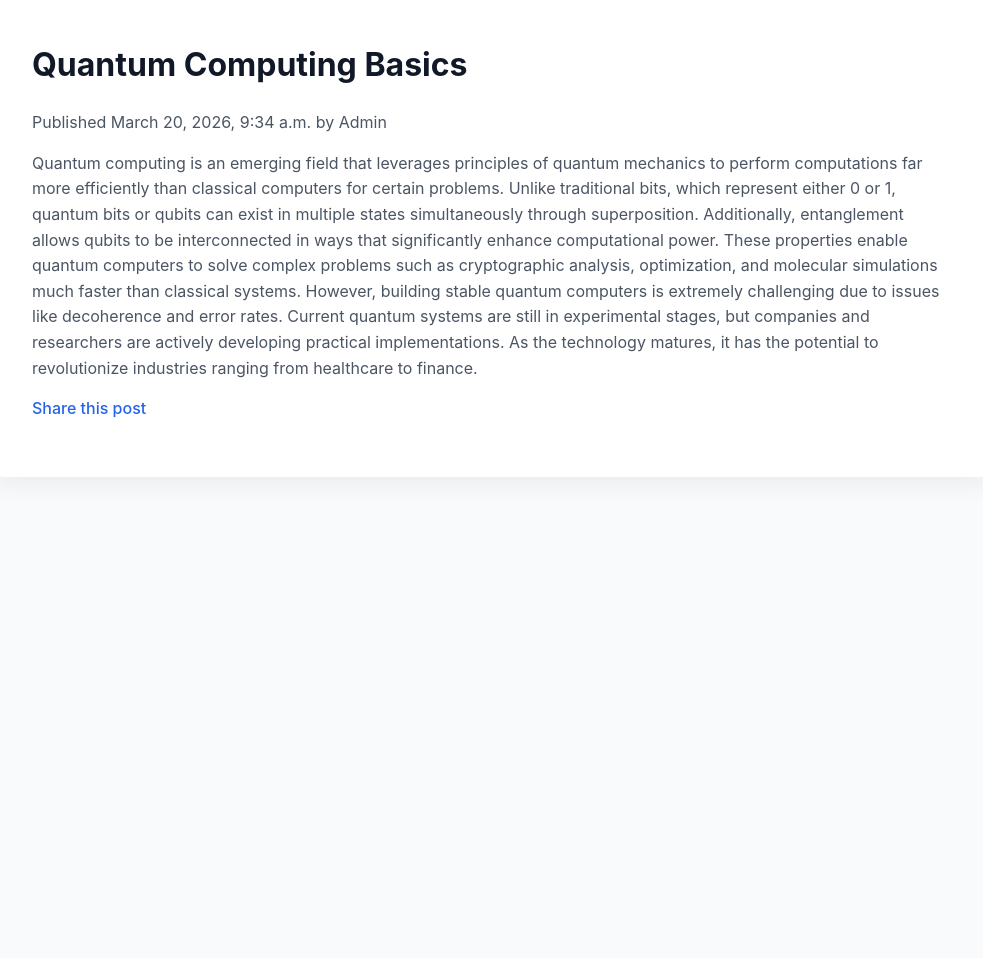
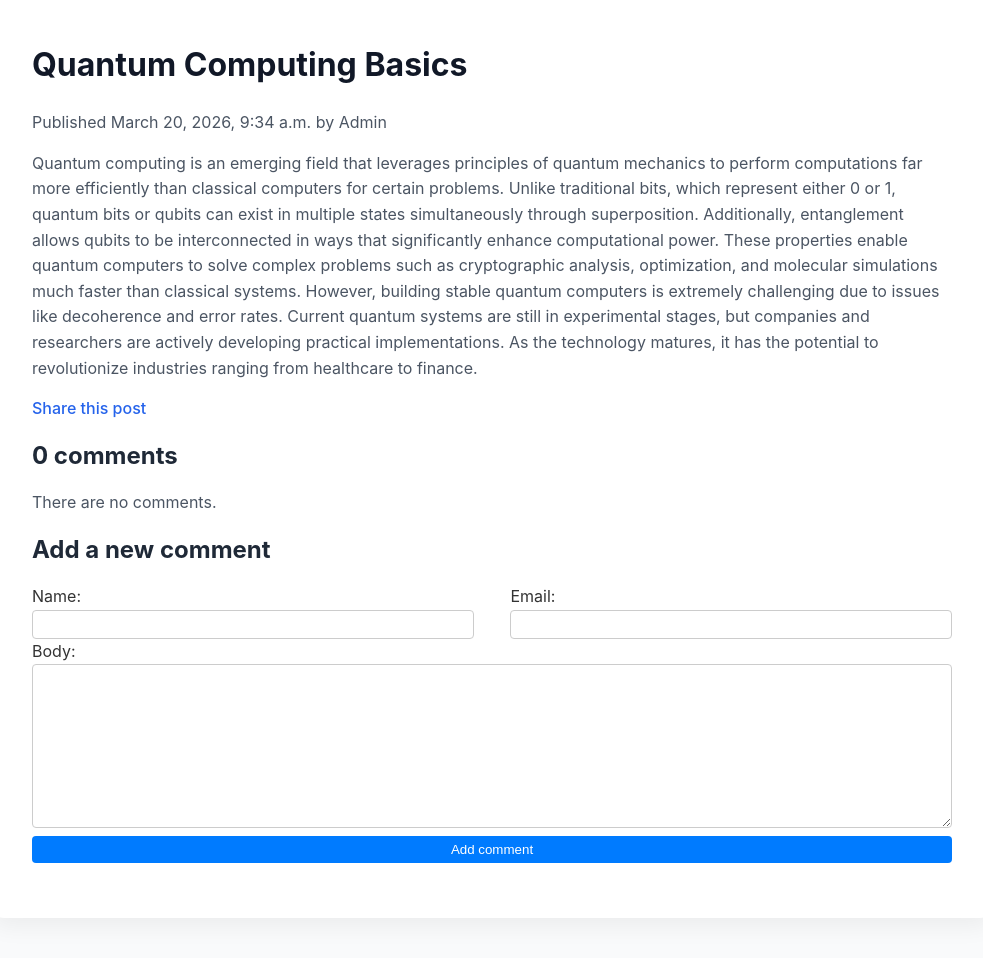
Before and after one commit to msVivekRanjan/CSW2, a Django app: a page that uses Project/mysite/blog/templates/blog/post/detail.html in a window 1280 px wide. Shown: the part 41-999 px from the top of the page, without its empty margins (148-1131 px from the left). Before the commit the page ends 459 px from the top, so only its background shows below. Run offline with Django 5.2, Linux system fonts and the light colour scheme; data comes from the database, SQL or seed files in the repository; both versions use the stored data as it was after the commit.

Commit message:
2026.02.26_Thurs

```diff
--- a/Project/mysite/blog/forms.py
+++ b/Project/mysite/blog/forms.py
@@ -1,4 +1,6 @@
 from django import forms
+from .models import Comment
+
 class EmailPostForm(forms.Form):
     name = forms.CharField(max_length=25)
     email = forms.EmailField()
@@ -7,3 +9,7 @@ class EmailPostForm(forms.Form):
         required = False,
         widget=forms.Textarea
     )
+class CommentForm(forms.ModelForm):
+    class Meta:
+        model=Comment
+        fields=['name','email','body']
--- a/Project/mysite/blog/templates/blog/post/detail.html
+++ b/Project/mysite/blog/templates/blog/post/detail.html
@@ -9,4 +9,17 @@
     <p>
         <a href="{% url 'blog:post_share' post.id %}"> Share this post </a>
     </p>
+    {% with comments.count as total_comments %}
+        <h2>{{total_comments}} comment{{total_comments|pluralize}}</h2>
+    {% endwith %}
+    {% for comment in comments  %}
+    <div class="comment">
+        <p class="info">
+            Comment {{forloop.counter}} by {{comment.name}} {{comment.created}}
+        </p>
+    </div>
+    {% empty %} <p>There are no comments.</p>
+
+    {% endfor %}
+    {% include "blog/post/includes/comment_form.html" %}
 {% endblock content %}
--- /dev/null
+++ b/Project/mysite/blog/templates/blog/post/includes/comment_form.html
@@ -0,0 +1,17 @@
+
+<h2>Add a new comment</h2>
+<style>
+.left{float:left;width:48%;margin-right:4%}
+.left:nth-child(2){margin-right:0}
+.clear{clear:both}
+input,textarea{width:100%;padding:6px;border:1px solid #ccc;border-radius:4px}
+input[type=submit]{background:#007BFF;color:#fff;border:none;padding:6px 12px;border-radius:4px;cursor:pointer}
+</style>
+
+<form action="{% url 'blog:post_comment' post.id %}" method="post">
+<div class="left">{{form.name.as_field_group}}</div>
+<div class="left">{{form.email.as_field_group}}</div>
+<div class="clear">{{form.body.as_field_group}}</div>
+    {% csrf_token %}
+    <p><input type="submit" value="Add comment"></p>
+</form>
--- a/Project/mysite/blog/templates/blog/post/list.html
+++ b/Project/mysite/blog/templates/blog/post/list.html
@@ -13,5 +13,5 @@
                 </p>
             {{post.body|truncatewords:30|linebreaks}}
         {%endfor%}
-    {%include "pagination.html" with page=page_obj%}
+    {%include "pagination.html" with page=posts %}
 {%endblock%}
--- a/Project/mysite/blog/urls.py
+++ b/Project/mysite/blog/urls.py
@@ -8,4 +8,5 @@ urlpatterns = [
     path('<int:id>/',views.post_detail,name='post_detail'),
     path('<int:year>/<int:month>/<int:day>/<slug:post>/',views.post_detail,name='post_detail'),
     path('<int:post_id>/share/',views.post_share,name='post_share'),
+    path('<int:post_id>/comment/',views.post_comment,name='post_comment'),
 ]
--- a/Project/mysite/blog/views.py
+++ b/Project/mysite/blog/views.py
@@ -1,8 +1,9 @@
 from django.shortcuts import get_object_or_404, render
+from django.views.decorators.http import require_POST
 from .models import Post
 from django.core.paginator import EmptyPage,Paginator,PageNotAnInteger
 from django.views.generic import ListView
-from .forms import EmailPostForm
+from .forms import CommentForm, EmailPostForm
 from django.core.mail import send_mail
 
 def post_share(request,post_id):
@@ -77,4 +78,29 @@ def post_detail(request,year,month,day,post):
         publish__month=month,
         publish__day=day
     )
-    return render(request,'blog/post/detail.html',{'post':post})
+    comments=post.comments.filter(active=True)
+    form=CommentForm()
+    return render(request,'blog/post/detail.html',{'post':post,'comments':comments,'form':form})
+
+@require_POST
+def post_comment(request,post_id):
+    post=get_object_or_404(
+        Post,
+        id=post_id,
+        status=Post.Status.PUBLISHED
+    )
+    comment=None
+    form= CommentForm(data=request.POST)
+    if form.is_valid():
+        comment=form.save(commit=False)
+        comment.post=post
+        comment.save()
+    return render(
+        request,
+        'blog/post/comment.html',
+        {
+            'post':post,
+            'form':form,
+            'comment':comment
+        }
+    )
```
Also changed, not shown: Project/mysite/blog/templates/blog/post/comment.html (added, +12 -0 lines), Project/mysite/db.sqlite3, 1 other file.
